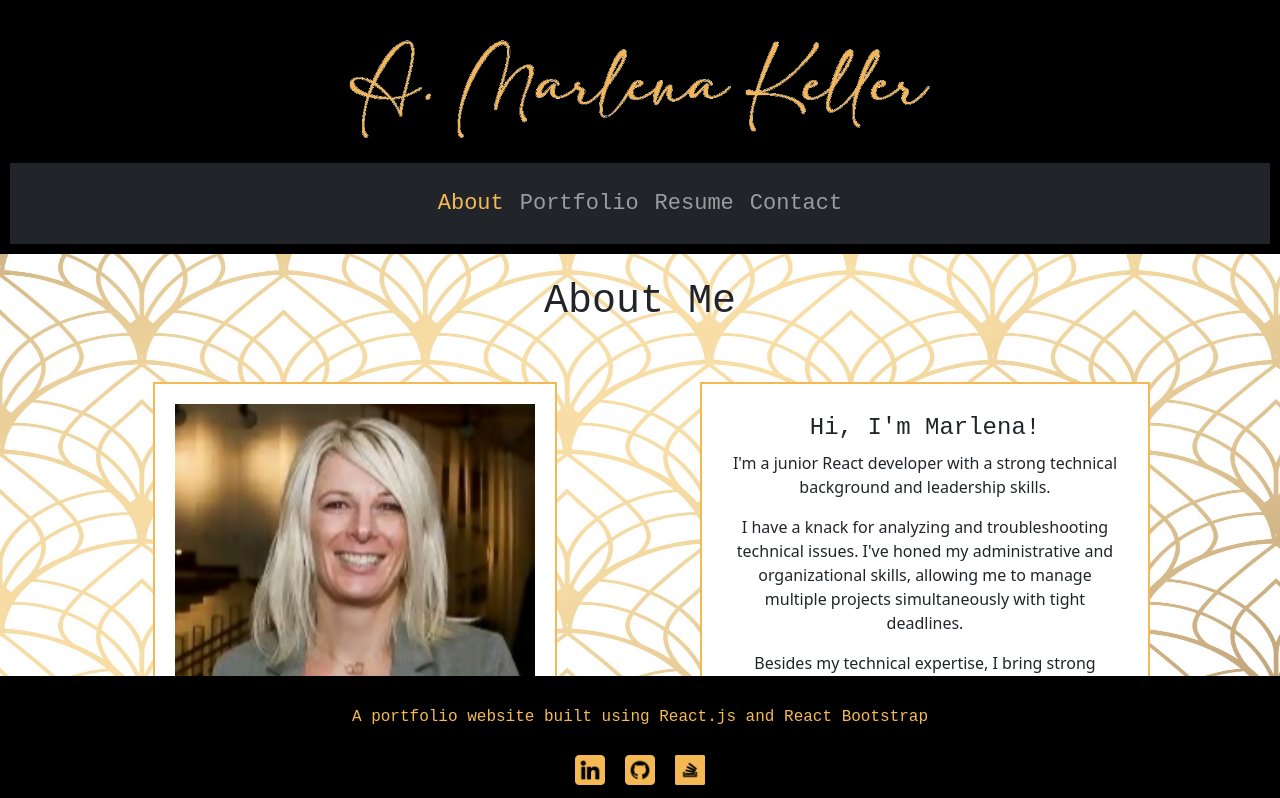
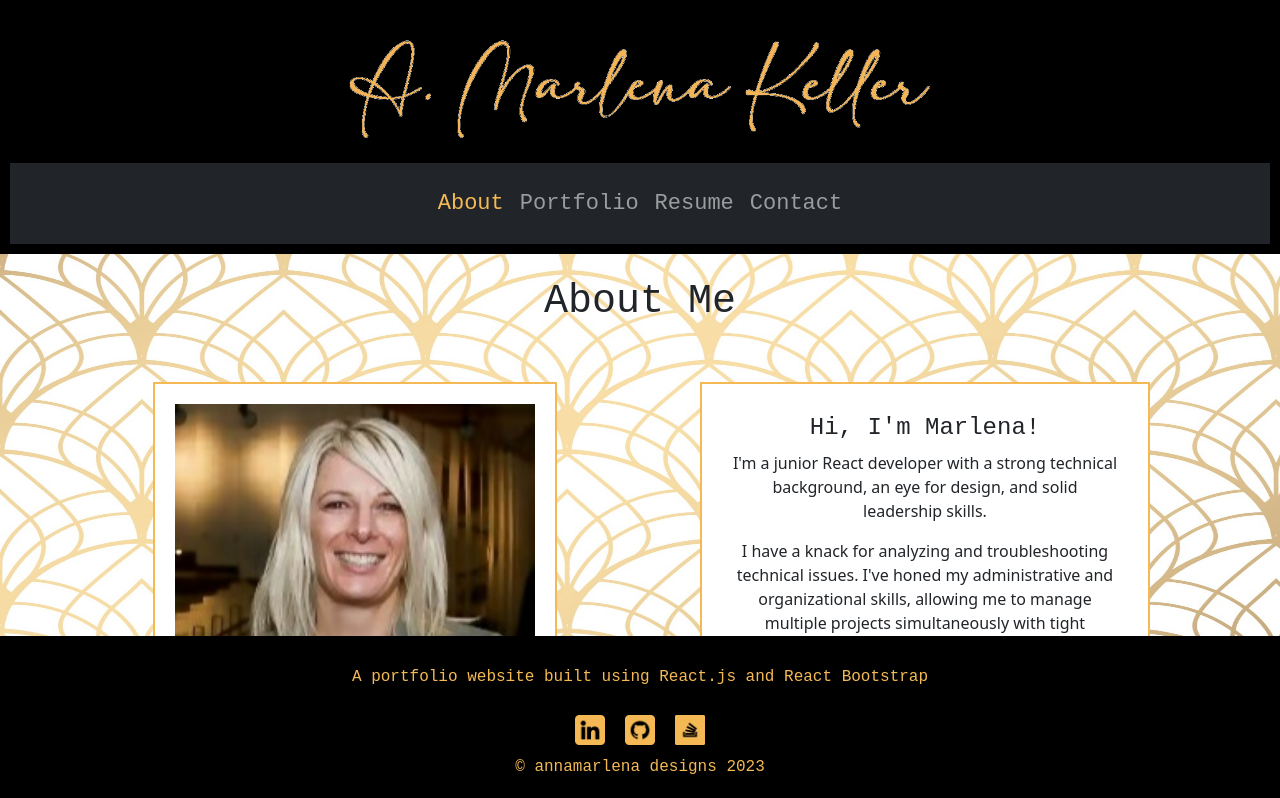
Before and after one commit to annamarlena/react-portfolio, a React (Create React App) app: page / in a window 1280 px wide. Shown: the top 798 px of the page. Built offline with nearby package versions, Linux system fonts and the light colour scheme.

Commit message:
A few more tweaks

```diff
--- a/public/index.html
+++ b/public/index.html
@@ -24,7 +24,7 @@
       work correctly both with client-side routing and a non-root public URL.
       Learn how to configure a non-root public URL by running `npm run build`.
     -->
-    <title>Marlena's Professional Portfolio</title>
+    <title>Marlena Keller Portfolio</title>
 
     <script type="text/javascript">
       // Single Page Apps for GitHub Pages
--- a/src/components/About.js
+++ b/src/components/About.js
@@ -20,7 +20,7 @@ function About() {
 
             <section className="section1">
               <h4>Hi, I'm Marlena!</h4>
-              <p>I'm a junior React developer with a strong technical background and leadership skills.</p>
+              <p>I'm a junior React developer with a strong technical background, an eye for design, and solid leadership skills.</p>
               <p>I have a knack for analyzing and troubleshooting technical issues. I've honed my administrative and organizational skills, allowing me to manage multiple projects simultaneously with tight deadlines.</p>
               <p>Besides my technical expertise, I bring strong interpersonal and communication skills to the table.</p>
               <p>I value collaboration and enjoy working with cross-functional teams.</p>
--- a/src/components/Footer.js
+++ b/src/components/Footer.js
@@ -26,6 +26,10 @@ function Footer() {
       <a href="https://stackoverflow.com/users/4595337/marlena?tab=profile" target="_blank">
         <img className="stackoverflow" src={stackoverflow} alt="Stack Overflow icon linking to my Stack Overflow account." />
       </a>
+      <div>
+        <p>© annamarlena designs 2023</p>
+      </div>
+
     </footer>
   )
 }
```
